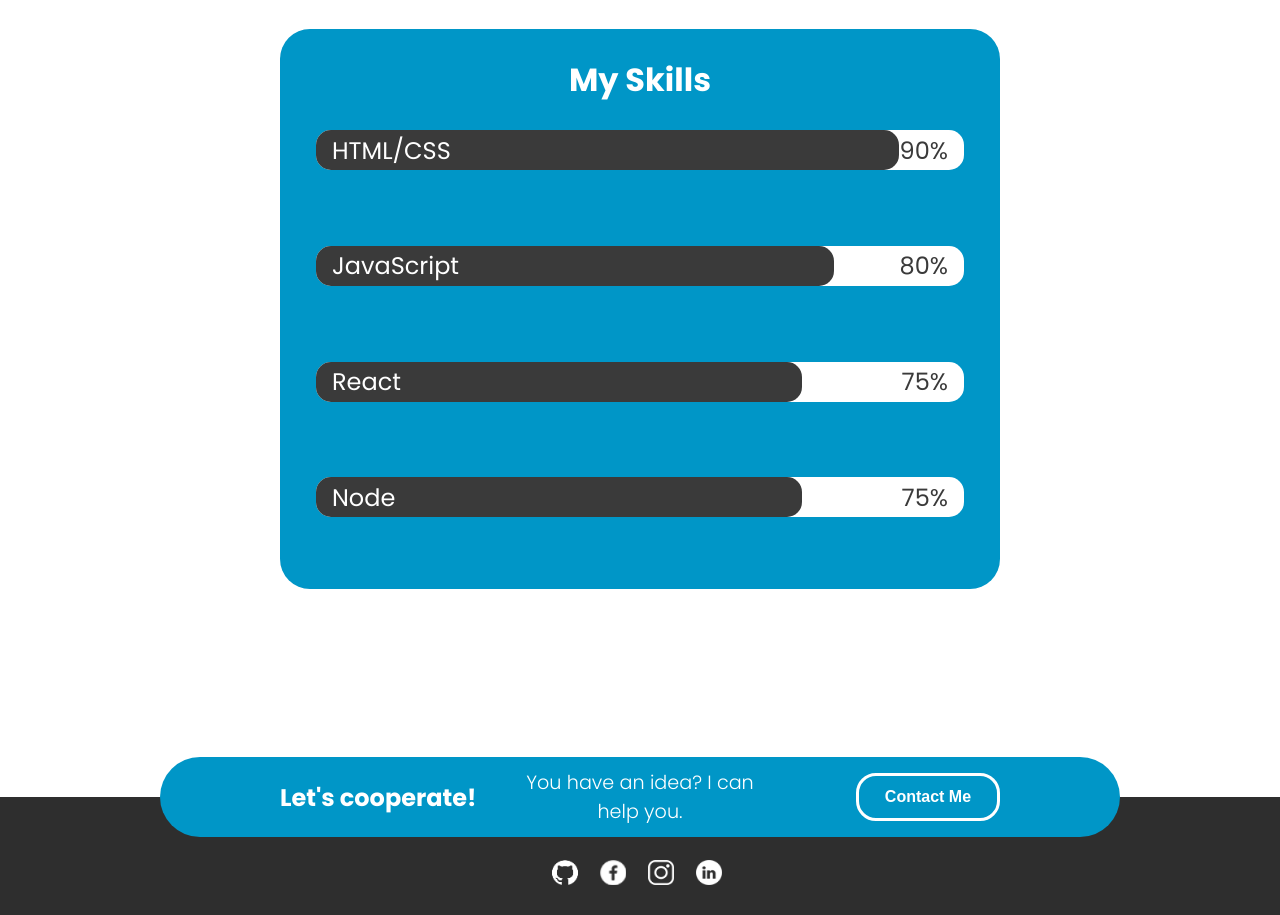
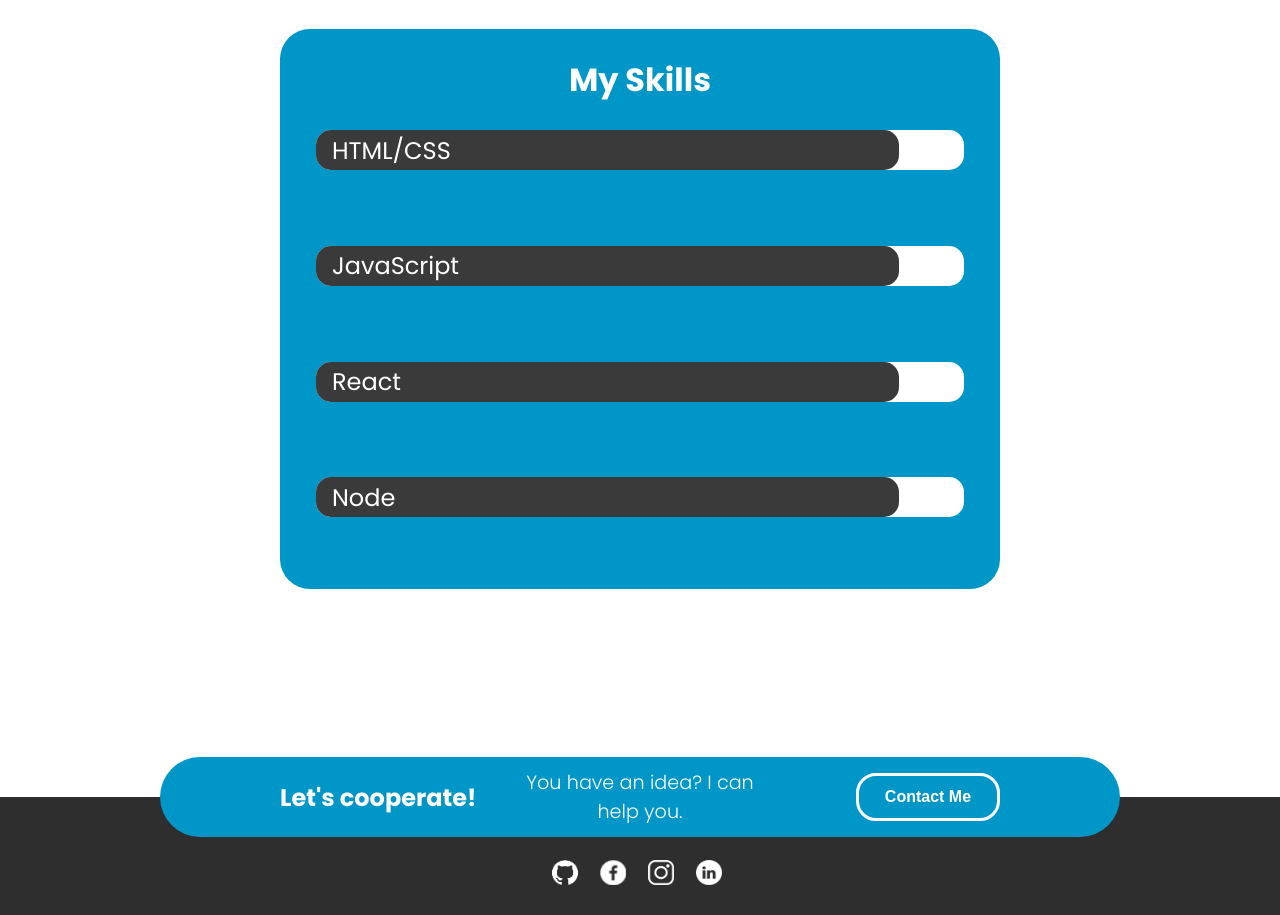
Before and after one commit to AscijA/portfolio, a React (Create React App) app: page / in a window 1280 px wide. Shown: the part 840-1755 px from the top of the page. Built offline with nearby package versions, Linux system fonts and the light colour scheme; a web font is replaced by a local one.

Commit message:
Minor styling changes on Skill section

```diff
--- a/src/pages/AboutMe/Skills/SkillsList/SkillsList.js
+++ b/src/pages/AboutMe/Skills/SkillsList/SkillsList.js
@@ -1,14 +1,14 @@
 import classes from "./SkillsList.module.css";
 import SkillsListItem from "./SkillsListItem";
 const skills = [
-  { name: "HTML/CSS", amount: 90 },
-  { name: "JavaScript", amount: 80 },
-  { name: "React", amount: 75 },
-  { name: "Node", amount: 75 },
+  "HTML/CSS",
+  "JavaScript",
+  "React",
+  "Node",
 ];
 const SkillsList = () => {
   const listItems = skills.map((skill) => {
-    return <SkillsListItem name={skill.name} amount={skill.amount} key={Math.random()}/>;
+    return <SkillsListItem name={skill}  key={Math.random()}/>;
   });
   return <div className={classes.list}>{listItems}</div>;
 };
--- a/src/pages/AboutMe/Skills/SkillsList/SkillsListItem.js
+++ b/src/pages/AboutMe/Skills/SkillsList/SkillsListItem.js
@@ -6,7 +6,6 @@ const SkillsListItem = (props) => {
       <div className={classes.progresBar} style={{ width: `${props.amount}%` }}>
         <p className={classes.name}>{props.name}</p>
       </div>
-      <p className={classes.amount}>{props.amount}%</p>
     </div>
   );
 };
--- a/src/pages/AboutMe/Skills/SkillsList/SkillsListItem.module.css
+++ b/src/pages/AboutMe/Skills/SkillsList/SkillsListItem.module.css
@@ -3,12 +3,6 @@
   color: white;
   margin: 0;
   margin-left: 1rem;
-}
-.amount {
-  margin: 0;
-  font-size: 1.5rem;
-  color: #3a3a3a;
-  margin-right: 1rem;
 }
 
 .barContainer {
@@ -37,19 +31,4 @@
   .name{
     font-size: 1rem;
   }
-  .amount{
-    visibility: collapse;
-  }
 }
-/*
-@media all and (max-width: 567px) {
-  .barContainer{
-    height: 1rem;
-  }
-  .name{
-    font-size: 0.75rem;
-  }
-  .amount{
-    visibility: collapse;
-  }
-} */
```
